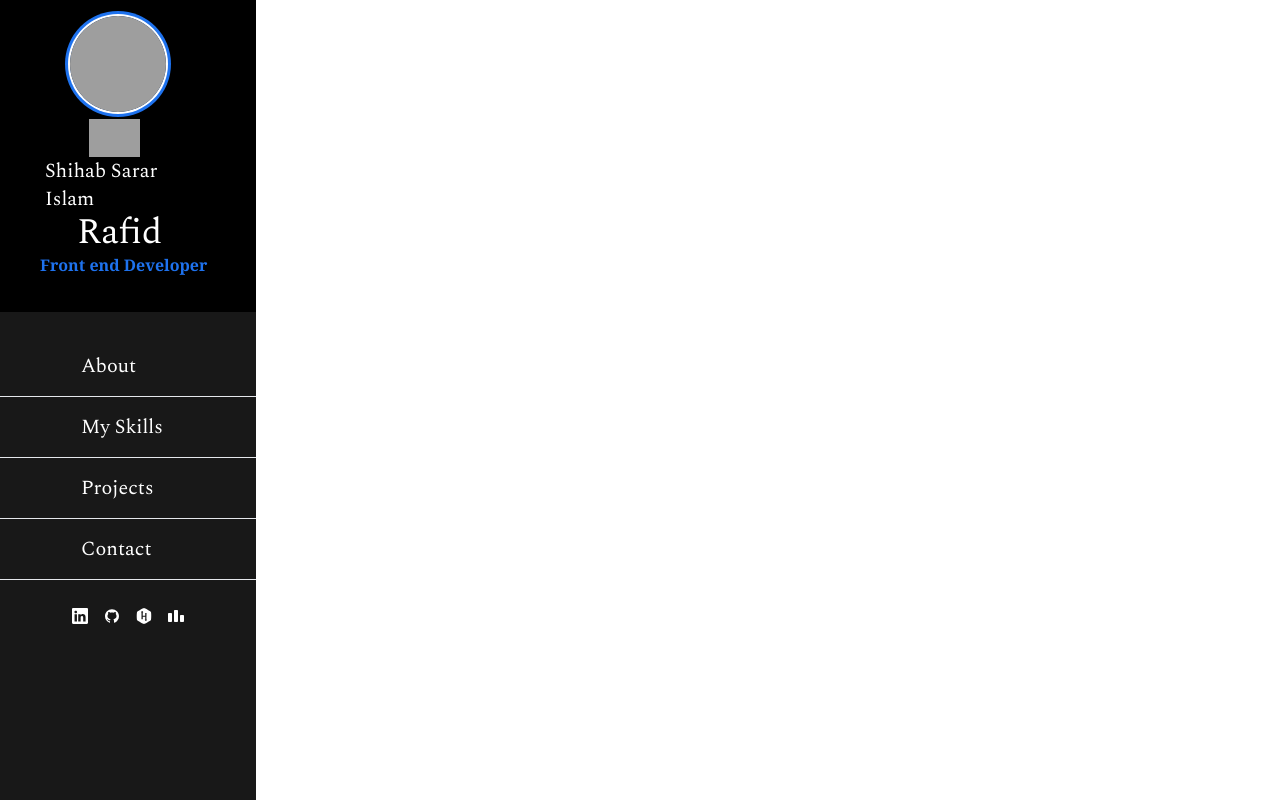
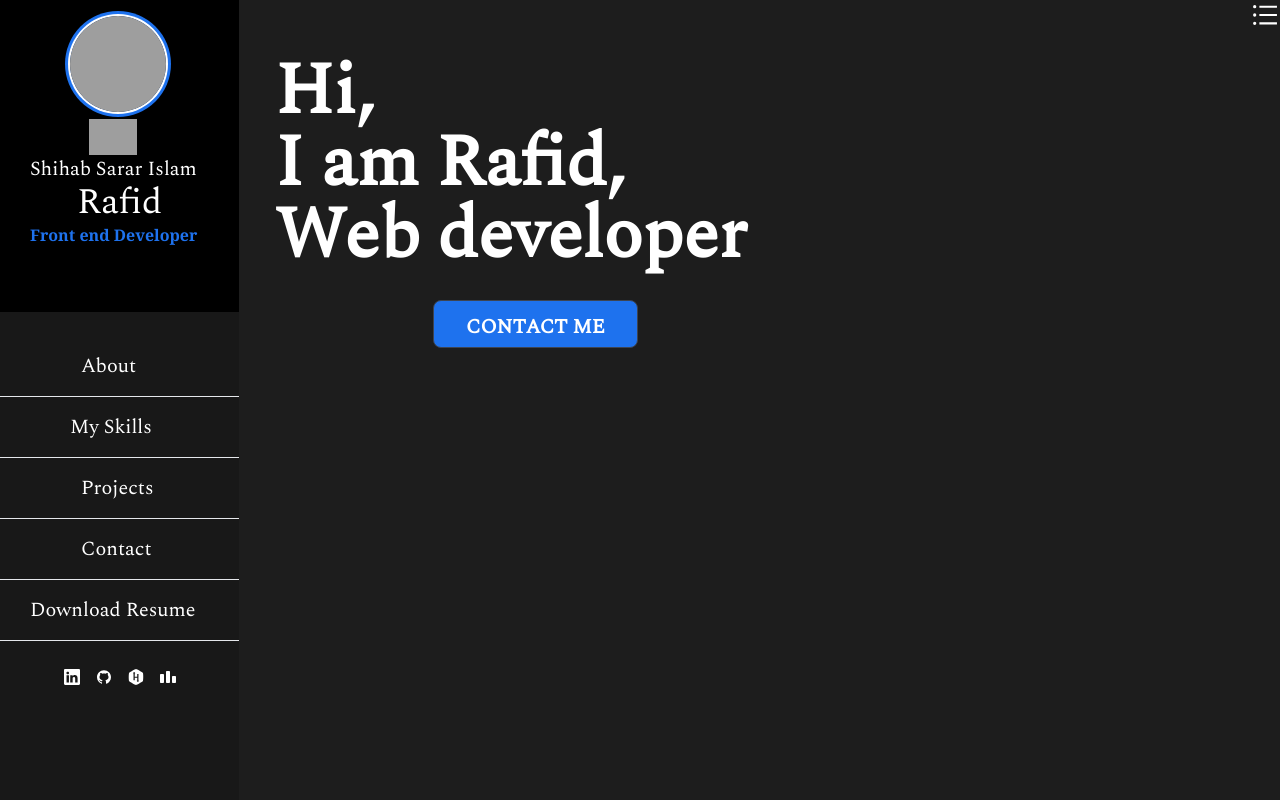
Before and after one commit to shihabsararrafid/my-portfolio-new, a React (Create React App) app: page / in a window 1280 px wide. Built offline with nearby package versions, Linux system fonts and the light colour scheme; grey boxes are pictures that could not be loaded.

Commit message:
banner added

```diff
--- a/package.json
+++ b/package.json
@@ -13,6 +13,7 @@
     "react": "^18.1.0",
     "react-dom": "^18.1.0",
     "react-icons": "^4.4.0",
+    "react-router-dom": "^6.3.0",
     "react-scripts": "5.0.1",
     "web-vitals": "^2.1.4"
   },
--- a/public/index.html
+++ b/public/index.html
@@ -2,14 +2,15 @@
 <html lang="en">
   <head>
     <meta charset="utf-8" />
-    <link rel="icon" href="%PUBLIC_URL%/favicon.ico" />
+    <!-- <link rel="icon" href="%PUBLIC_URL%/favicon.ico" /> -->
     <meta name="viewport" content="width=device-width, initial-scale=1" />
     <meta name="theme-color" content="#000000" />
     <meta
       name="description"
       content="Web site created using create-react-app"
     />
-    <link rel="apple-touch-icon" href="%PUBLIC_URL%/logo192.png" />
+    <!-- <link rel="apple-touch-icon" href="%PUBLIC_URL%/logo192.png" /> -->
+    <link rel="shortcut icon" href="https://i.ibb.co/8cWPXGk/rsz-neweerword.png" type="image/x-icon">
     <link rel="preconnect" href="https://fonts.googleapis.com">
    <link rel="preconnect" href="https://fonts.gstatic.com" crossorigin>
     <link href="https://fonts.googleapis.com/css2?family=Spectral&display=swap" rel="stylesheet">
@@ -27,7 +28,7 @@
       work correctly both with client-side routing and a non-root public URL.
       Learn how to configure a non-root public URL by running `npm run build`.
     -->
-    <title>React App</title>
+    <title>Rafid||Front End Developer||Programmer</title>
   </head>
   <body>
     <noscript>You need to enable JavaScript to run this app.</noscript>
--- a/src/App.js
+++ b/src/App.js
@@ -1,11 +1,32 @@
 import logo from "./logo.svg";
 import "./App.css";
 import Sidebar from "./Components/Home/Sidebar";
+import Home from "./Components/Home/Home";
+import { Route, Routes } from "react-router-dom";
+import Contact from "./Components/Contact/Contact";
+import Projects from "./Components/Projects/Projects";
+import { useState } from "react";
 
 function App() {
+  const [open, setOpen] = useState(false);
   return (
-    <div className="App">
-      <Sidebar></Sidebar>
+    <div className="App ">
+      <div className="lg:flex relative">
+        <Sidebar open={open} setOpen={setOpen}></Sidebar>
+
+        <Routes>
+          <Route
+            path="/"
+            element={<Home open={open} setOpen={setOpen}></Home>}
+          ></Route>
+          <Route
+            path="home"
+            element={<Home open={open} setOpen={setOpen}></Home>}
+          ></Route>
+          <Route path="contact" element={<Contact></Contact>}></Route>
+          <Route path="projects" element={<Projects></Projects>}></Route>
+        </Routes>
+      </div>
     </div>
   );
 }
--- /dev/null
+++ b/src/Components/About/About.js
@@ -0,0 +1,11 @@
+import React from "react";
+
+const About = () => {
+  return (
+    <div>
+      <h1>This is about me section</h1>
+    </div>
+  );
+};
+
+export default About;
--- /dev/null
+++ b/src/Components/Contact/Contact.js
@@ -0,0 +1,11 @@
+import React from "react";
+
+const Contact = () => {
+  return (
+    <div>
+      <h1>This is Contact </h1>
+    </div>
+  );
+};
+
+export default Contact;
--- /dev/null
+++ b/src/Components/Home/Banner.js
@@ -0,0 +1,56 @@
+import React from "react";
+import { AiOutlineBars } from "react-icons/ai";
+import useOpen from "../UseOpen";
+const Banner = ({ open, setOpen }) => {
+  //   const [open, setOpen] = useOpen();
+  //console.log(open);
+  return (
+    <div>
+      <button className="btn bg-[#1E72EE] hover:bg-white hover:text-[#1E72EE] lg:hidden">
+        Download Resume
+      </button>
+      <h1
+        onClick={() => setOpen(!open)}
+        className="absolute text-3xl font-bold text-white right-0 top-0"
+      >
+        <AiOutlineBars></AiOutlineBars>
+      </h1>
+      <div className="text-white ml-9 mt-14 text-7xl w-[50%] font-semibold">
+        <div className="">
+          <span className="banner-text">H</span>
+          <span className="banner-text">i</span>
+          <span className="banner-text">,</span>
+        </div>
+
+        <span className="banner-text">I</span>
+        <span className="banner-text"> a</span>
+        <span className="banner-text">m</span>
+        <span className="banner-text"> R</span>
+        <span className="banner-text">a</span>
+        <span className="banner-text">f</span>
+        <span className="banner-text">i</span>
+        <span className="banner-text">d</span>
+        <span className="banner-text">,</span>
+        <br />
+        <span className="banner-text">W</span>
+        <span className="banner-text">e</span>
+        <span className="banner-text">b</span>
+        <span className="banner-text"> d</span>
+        <span className="banner-text">e</span>
+        <span className="banner-text">v</span>
+        <span className="banner-text">e</span>
+        <span className="banner-text">l</span>
+        <span className="banner-text">o</span>
+        <span className="banner-text">p</span>
+        <span className="banner-text">e</span>
+        <span className="banner-text">r</span>
+        <br />
+        <button className="btn px-8 text-xl  py-3 my-7 bg-[#1E72EE] block mx-auto">
+          Contact Me
+        </button>
+      </div>
+    </div>
+  );
+};
+
+export default Banner;
--- /dev/null
+++ b/src/Components/Home/Home.js
@@ -0,0 +1,13 @@
+import React from "react";
+import Banner from "./Banner";
+import Sidebar from "./Sidebar";
+
+const Home = ({ open, setOpen }) => {
+  return (
+    <div className="bg-[#1D1D1D] w-[100%] min-h-screen lg:w-[90%]">
+      <Banner open={open} setOpen={setOpen}></Banner>
+    </div>
+  );
+};
+
+export default Home;
--- a/src/Components/Home/Sidebar.js
+++ b/src/Components/Home/Sidebar.js
@@ -3,9 +3,15 @@ import { AiFillGithub } from "react-icons/ai";
 import { BsLinkedin } from "react-icons/bs";
 import { FaHackerrank } from "react-icons/fa";
 import { SiCodeforces } from "react-icons/si";
-const Sidebar = () => {
+import useOpen from "../UseOpen";
+const Sidebar = ({ open, setOpen }) => {
+  console.log("from banner ", open);
   return (
-    <div className="w-[20%] h-[100vh] text-white bg-[#181818]">
+    <div
+      className={`lg:w-[250px] absolute top-0 lg:sticky w-[300px] ${
+        open === true ? "block" : "hidden"
+      } lg:block   lg:mx-0 h-[100vh] text-white bg-[#181818]`}
+    >
       <div className="upper-part  bg-black h-[39%]">
         <div class="avatar mt-4 mx-[70px]">
           <div class="w-24 ring ring-[#1E72EE] ring-offset-base-100 ring-offset-2  rounded-full">
@@ -18,16 +24,16 @@ const Sidebar = () => {
           src="https://i.ibb.co/31Mkm6X/rsz-newword-removebg-preview.png"
           alt=""
         />
-        <h1 className="mx-[45px] text-xl">Shihab Sarar Islam</h1>
+        <h1 className="mx-[30px] text-xl">Shihab Sarar Islam</h1>
         <h1 className="text-4xl mx-[77px]">Rafid</h1>
-        <h1 className="mx-[40px] text-[#1E72EE] font-serif font-semibold">
+        <h1 className="mx-[30px] text-[#1E72EE] font-serif font-semibold">
           Front end Developer
         </h1>
       </div>
       <div className="lower-part mt-10">
         <h1 className="text-xl hover:text-[#1E72EE] my-4 mx-[81px]">About</h1>
         <hr className="bg-[#777f8b]" />
-        <h1 className="text-xl hover:text-[#1E72EE] my-4 mx-[81px]">
+        <h1 className="text-xl hover:text-[#1E72EE] my-4 mx-[70px]">
           My Skills
         </h1>
         <hr className="bg-[#777f8b]" />
@@ -38,11 +44,15 @@ const Sidebar = () => {
         <hr className="bg-[#777f8b]" />
         <h1 className="text-xl hover:text-[#1E72EE] my-4 mx-[81px]">Contact</h1>
         <hr className="bg-[#777f8b]" />
+        <h1 className="text-xl hover:text-[#1E72EE] my-4 mx-[30px]">
+          Download Resume
+        </h1>
+        <hr className="bg-[#777f8b]" />
         <div className="social-part my-7 flex justify-center gap-4">
-          <BsLinkedin className="text-white"></BsLinkedin>
-          <AiFillGithub></AiFillGithub>
-          <FaHackerrank></FaHackerrank>
-          <SiCodeforces></SiCodeforces>
+          <BsLinkedin className="hover:text-[#1E72EE] text-white"></BsLinkedin>
+          <AiFillGithub className="hover:text-[#1E72EE] "></AiFillGithub>
+          <FaHackerrank className="hover:text-[#1E72EE] "></FaHackerrank>
+          <SiCodeforces className="hover:text-[#1E72EE] "></SiCodeforces>
         </div>
       </div>
     </div>
--- /dev/null
+++ b/src/Components/MySkills/MySkills.js
@@ -0,0 +1,11 @@
+import React from "react";
+
+const MySkills = () => {
+  return (
+    <div>
+      <h1>Skills</h1>
+    </div>
+  );
+};
+
+export default MySkills;
--- /dev/null
+++ b/src/Components/Projects/Projects.js
@@ -0,0 +1,35 @@
+import React from "react";
+
+const Projects = () => {
+  return (
+    <div>
+      <h1>Projects</h1>
+      <div class="btn-group">
+        <button class="btn btn-xs">1</button>
+        <button class="btn btn-xs btn-active">2</button>
+        <button class="btn btn-xs">3</button>
+        <button class="btn btn-xs">4</button>
+      </div>
+      <div class="btn-group">
+        <button class="btn btn-sm">1</button>
+        <button class="btn btn-sm btn-active">2</button>
+        <button class="btn btn-sm">3</button>
+        <button class="btn btn-sm">4</button>
+      </div>
+      <div class="btn-group">
+        <button class="btn btn-md">1</button>
+        <button class="btn btn-md btn-active">2</button>
+        <button class="btn btn-md">3</button>
+        <button class="btn btn-md">4</button>
+      </div>
+      <div class="btn-group">
+        <button class="btn btn-lg">1</button>
+        <button class="btn btn-lg btn-active">2</button>
+        <button class="btn btn-lg">3</button>
+        <button class="btn btn-lg">4</button>
+      </div>
+    </div>
+  );
+};
+
+export default Projects;
--- /dev/null
+++ b/src/Components/UseOpen.js
@@ -0,0 +1,8 @@
+const { useState } = require("react");
+
+const useOpen = () => {
+  const [open, setOpen] = useState(false);
+
+  return [open, setOpen];
+};
+export default useOpen;
--- a/src/index.js
+++ b/src/index.js
@@ -1,14 +1,17 @@
-import React from 'react';
-import ReactDOM from 'react-dom/client';
-import './index.css';
-import App from './App';
-import reportWebVitals from './reportWebVitals';
+import React from "react";
+import ReactDOM from "react-dom/client";
+import "./index.css";
+import App from "./App";
+import reportWebVitals from "./reportWebVitals";
+import { BrowserRouter } from "react-router-dom";
 
-const root = ReactDOM.createRoot(document.getElementById('root'));
+const root = ReactDOM.createRoot(document.getElementById("root"));
 root.render(
-  <React.StrictMode>
-    <App />
-  </React.StrictMode>
+  <BrowserRouter>
+    <React.StrictMode>
+      <App />
+    </React.StrictMode>
+  </BrowserRouter>
 );
 
 // If you want to start measuring performance in your app, pass a function
```
Also changed, not shown: 2 other files (tests, documents, lock files or other folders).
